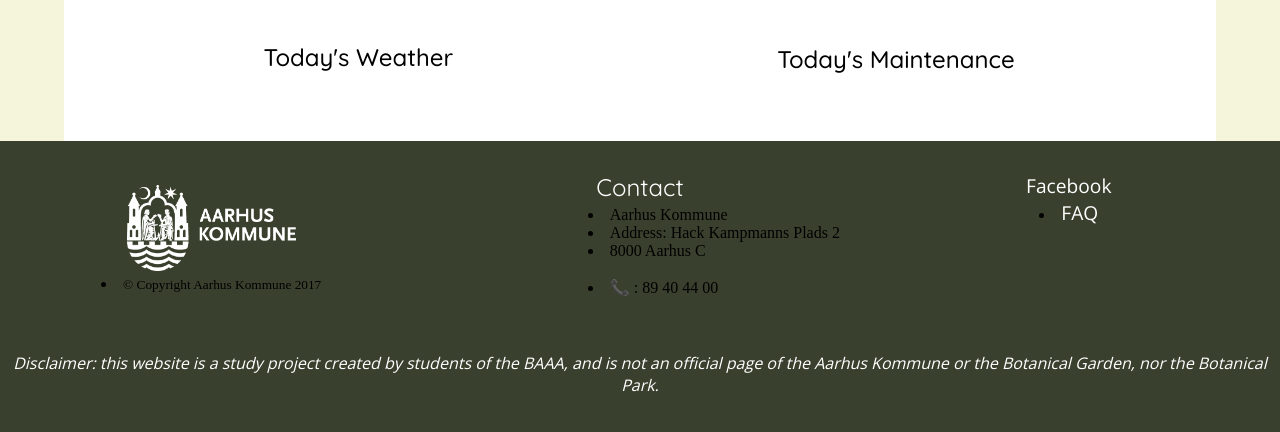
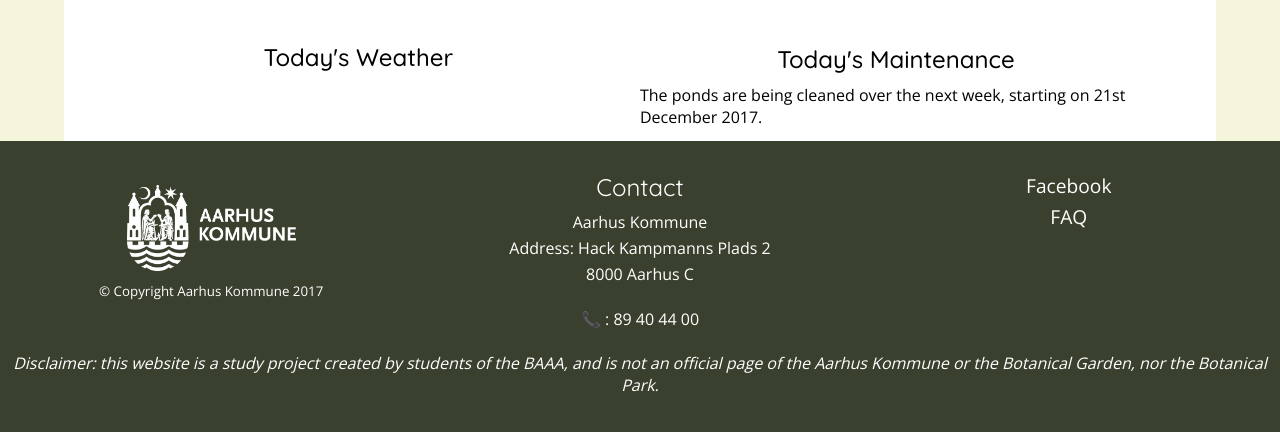
Before and after one commit to 2semesterZ2/examGrp1, a PHP site: page /index.php in a window 1280 px wide. Shown: the part 767-1199 px from the top of the page. Run offline with PHP 8.4, Linux system fonts and the light colour scheme; some libraries are stand-ins or nearby versions.

Commit message:
Error fixing
Corrected <li> to <p> and checked the CSS for the footer after the change
Removed the alt attribute from the banner img in header
Changed the | symbol in the google font list

```diff
--- a/css/footer.css
+++ b/css/footer.css
@@ -16,7 +16,7 @@ footer h3 {
     color: #ffffff;
 	margin-bottom: 1%;
 }
-p {
+footer p {
     font-family: 'Open Sans', sans-serif;
     font-size: 1em;
     color: #ffffff;
--- a/includes/footer.php
+++ b/includes/footer.php
@@ -4,23 +4,23 @@
         <br/>
         <div class="logo-copyright">
             <img src="pictures/kommune-logo.png" alt="Aarhus Kommune's logo" class="footerLogo"/>
-            <li id="last"><small>&copy; Copyright Aarhus Kommune 2017</small> </li>
+            <p id="last"><small>&copy; Copyright Aarhus Kommune 2017</small> </p>
 		</div>
         <div class="contactInformation">
             <h3>Contact</h3>
             <div id="contactlist">
-                <li>Aarhus Kommune</li>
-                <li>Address: Hack Kampmanns Plads 2</li>
-                <li>8000 Aarhus C</li>
+                <p>Aarhus Kommune</p>
+                <p>Address: Hack Kampmanns Plads 2</p>
+                <p>8000 Aarhus C</p>
                 <br/>
-                <li>&#128222 : 89 40 44 00</li>
+                <p>&#128222 : 89 40 44 00</p>
 	       </div>
         </div>
         <div class="links">
             <!--link to social media-->
             <a href="https://www.facebook.com/AarhusKommune/">Facebook</a>
             <!--link to our blog-->
-            <li><a href="faq.php">FAQ</a></li>
+            <p><a href="faq.php">FAQ</a></p>
         </div>
         <br/>
         <br/>
--- a/includes/head.php
+++ b/includes/head.php
@@ -11,6 +11,6 @@
 	<meta name="description" content="<?php echo $description; ?>">
 		<meta name="keywords" content="<?php echo $keywords; ?>">
 	<!--CSS here-->
-<link href="https://fonts.googleapis.com/css?family=Open+Sans|Quicksand:400,500" rel="stylesheet">
+<link href="https://fonts.googleapis.com/css?family=Open+Sans%7CQuicksand:400,500" rel="stylesheet">
 	<link rel="stylesheet" href="css/style.css" type="text/css">
 </head>
--- a/includes/header.php
+++ b/includes/header.php
@@ -1,7 +1,7 @@
 <header>
 	<link rel="stylesheet" type="text/css" href="css/header.css">
 
-	<div id="top-banner" alt="A banner images of some trees."></div>
+	<div id="top-banner"></div>
 
 	<!--Here will be a code for our Search Bar-->
 
```
Also changed, not shown: pictures/menu-icon-black.png (added), pictures/menu-icon-white.png (added).
